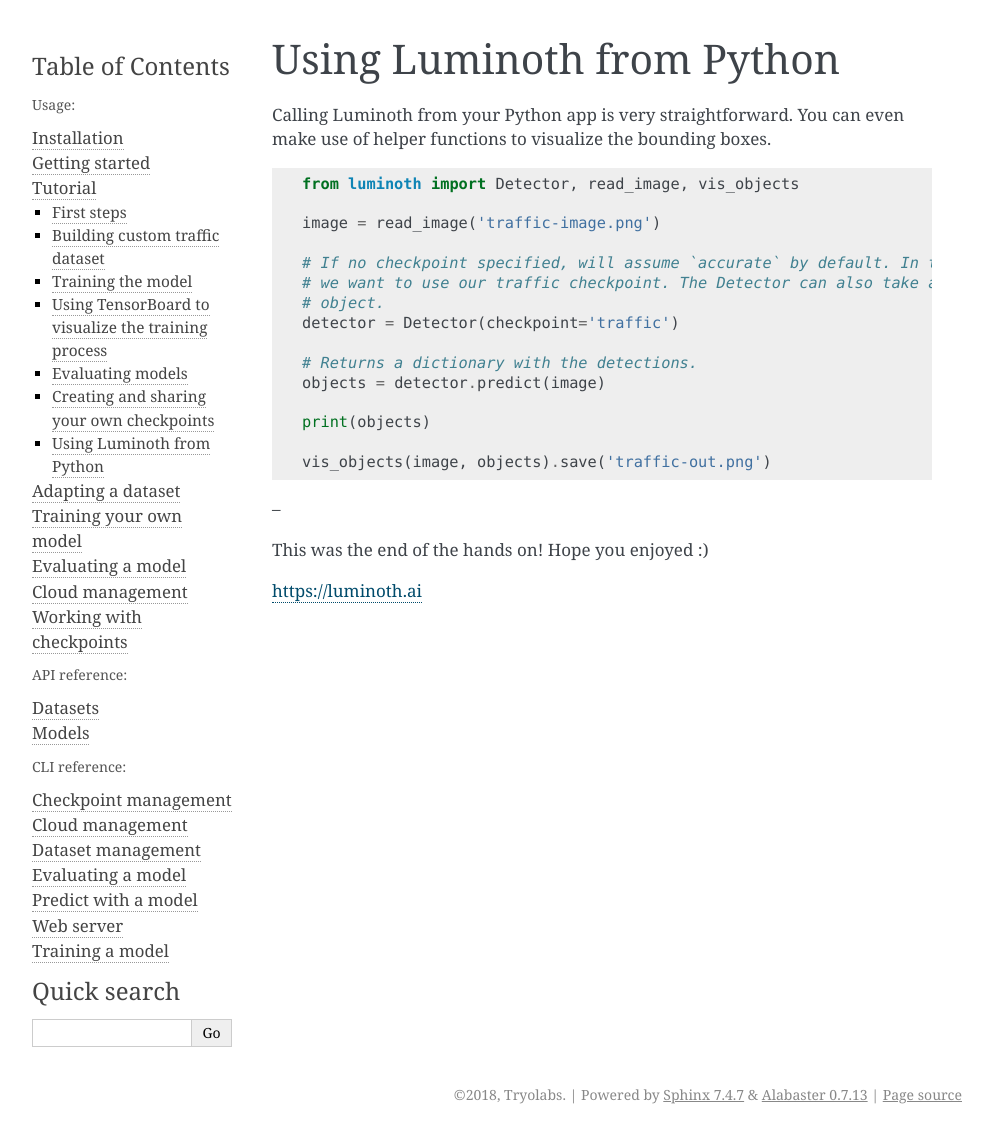
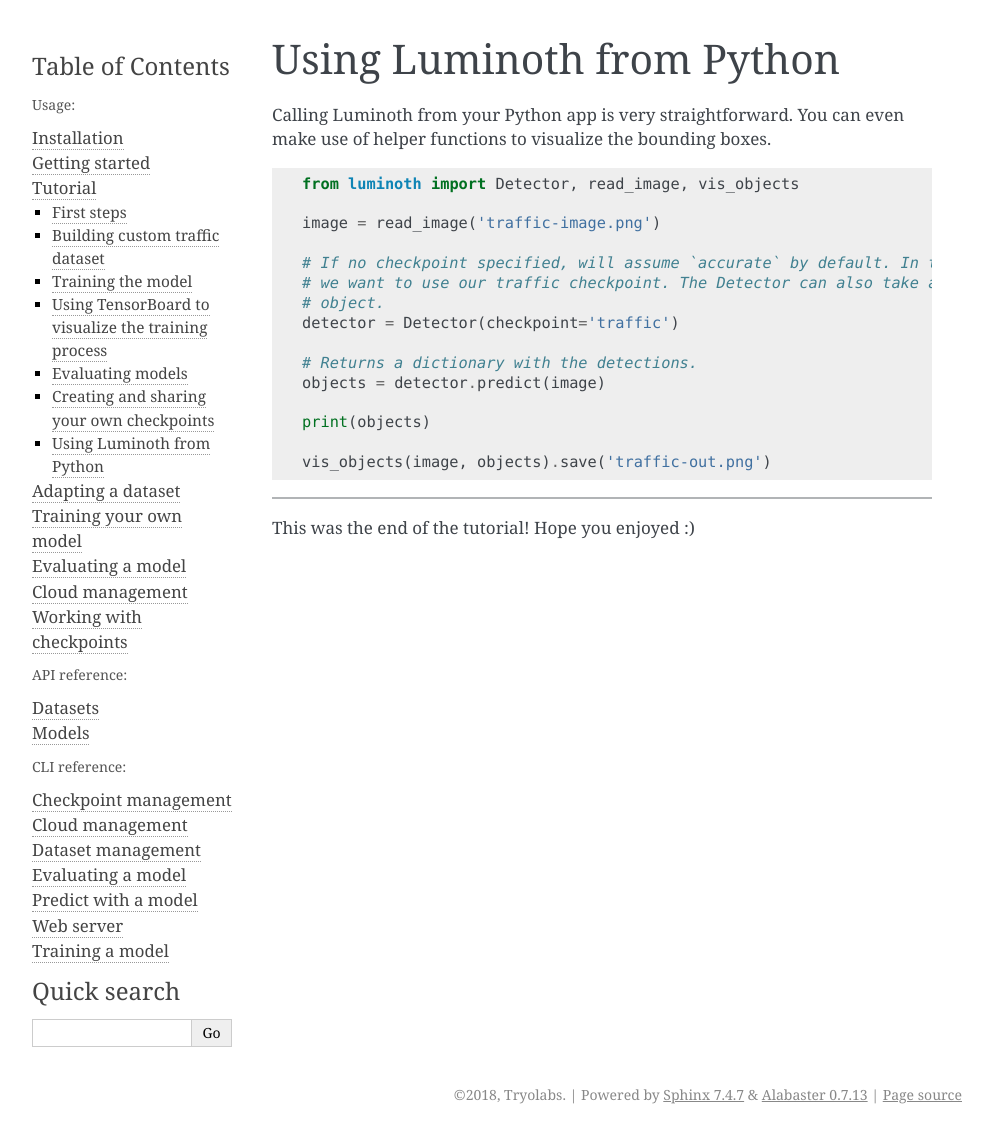
Before and after one commit to tryolabs/luminoth, a Sphinx documentation site: the page built from docs/tutorial/07-using-luminoth-from-python.rst, in a window 1280 px wide. Shown: the whole page, without its empty margins (148-1141 px from the left). Built offline with Sphinx 7.4.7, drawn with Linux system fonts in a browser that asks for light colours.

Commit message:
Fix separator in docs.

```diff
--- a/docs/tutorial/07-using-luminoth-from-python.rst
+++ b/docs/tutorial/07-using-luminoth-from-python.rst
@@ -24,8 +24,6 @@
 
    vis_objects(image, objects).save('traffic-out.png')
 
---
+----
 
-This was the end of the hands on! Hope you enjoyed :)
-
-https://luminoth.ai
+This was the end of the tutorial! Hope you enjoyed :)
```
